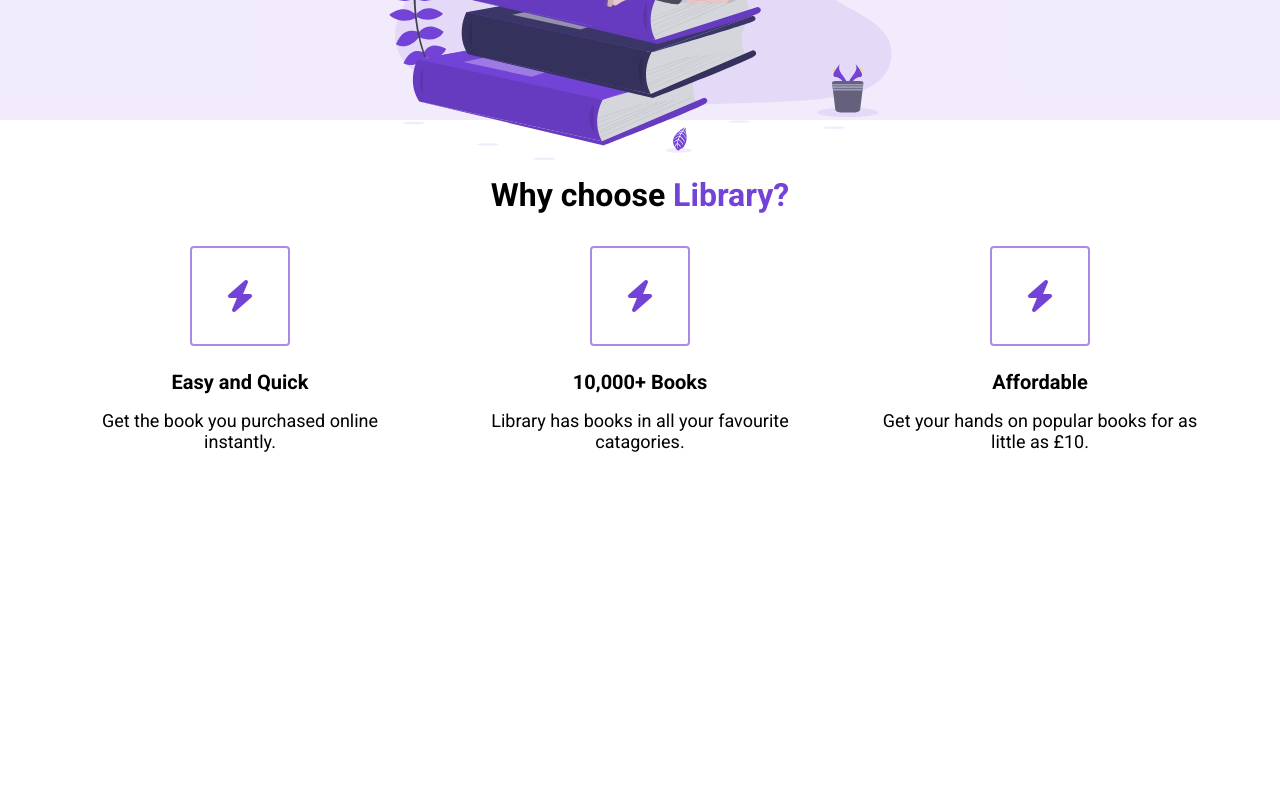
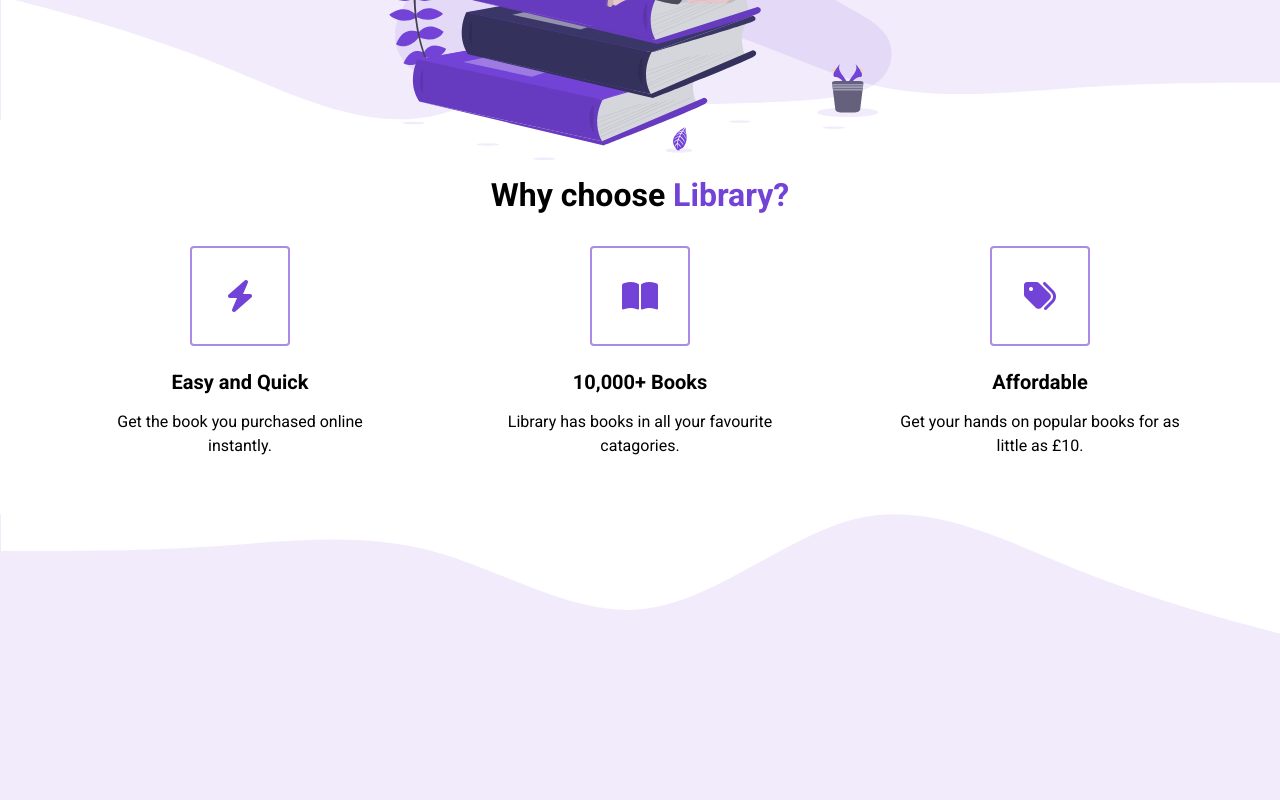
Before and after one commit to Mattyhooo/E-Commerce-Landing-Page, a plain HTML site: page index.html in a window 1280 px wide. Shown: the part 680-1480 px from the top of the page. Before the commit the page ends 1188 px from the top, so only its background shows below. Drawn offline with Linux system fonts and the light colour scheme.

Commit message:
V2 Progress

```diff
--- a/index.html
+++ b/index.html
@@ -58,7 +58,7 @@
               </div>
               <div class="highlight">
                 <div class="highlight__img">
-                  <i class="fas fa-bolt"></i>
+                  <i class="fas fa-book-open"></i>
                 </div>
                 <h3 class="highlight__title">10,000+ Books</h3>
                 <p class="highlight__para">
@@ -67,7 +67,7 @@
               </div>
               <div class="highlight">
                 <div class="highlight__img">
-                  <i class="fas fa-bolt"></i>
+                  <i class="fas fa-tags"></i>
                 </div>
                 <h3 class="highlight__title">Affordable</h3>
                 <p class="highlight__para">
@@ -78,20 +78,17 @@
           </div>
         </div>
       </section>
-      <!-- <section id="features">
-            <div class="container">
-                <div class="row">
 
-                </div>
-            </div>
-        </section>
-        <section id="latest">
-            <div class="container">
-                <div class="row">
-
-                </div>
-            </div>
-        </section> -->
+      <section id="features">
+        <div class="container">
+          <div class="row"></div>
+        </div>
+      </section>
+      <section id="latest">
+        <div class="container">
+          <div class="row"></div>
+        </div>
+      </section>
     </main>
   </body>
 </html>
--- a/styles.css
+++ b/styles.css
@@ -7,11 +7,17 @@
   font-family: "Roboto", sans-serif;
 }
 
+body {
+  max-width: 100vw;
+  overflow-x: hidden;
+}
+
 #landing {
   background-color: rgba(115, 66, 214, 0.1);
 }
 
 header {
+  /* height: calc(100vh - 80px); */
   height: calc(100vh - 80px);
 }
 
@@ -21,6 +27,10 @@ header {
 
 button {
   cursor: pointer;
+}
+
+button:hover {
+  transform: scale(1.1);
 }
 
 button:active {
@@ -61,6 +71,10 @@ img {
   max-height: 50vh;
 }
 
+p {
+  line-height: 1.5;
+}
+
 .Nav__link {
   margin-left: 16px;
   text-decoration: none;
@@ -80,6 +94,8 @@ img {
 
 .nav__link--primary:hover {
   text-decoration: none;
+  color: white;
+  background-color: #7342d6;
 }
 
 .header__container {
@@ -123,6 +139,7 @@ h2 {
 
 .header__image {
   padding: 20px;
+  z-index: 2;
 }
 
 .container {
@@ -134,6 +151,39 @@ h2 {
   margin: 0 auto;
 }
 /* HIGHLIGHTS */
+
+#highlights {
+  position: relative;
+  max-width: 100vw;
+}
+
+#highlights:before {
+  background: url(./assets/wave.svg);
+  content: "";
+  position: absolute;
+  width: 101vw;
+  height: 12vw;
+  top: 1px;
+  left: 1px;
+  z-index: 1;
+  background-size: cover;
+  background-repeat: no-repeat;
+  transform: translateY(-100%);
+}
+
+#highlights:after {
+  background: url(./assets/wave.svg);
+  content: "";
+  position: absolute;
+  width: 101vw;
+  height: 12vw;
+  bottom: 1px;
+  left: 1px;
+  z-index: 1;
+  background-size: cover;
+  background-repeat: no-repeat;
+  transform: translateY(100%) rotate(180deg);
+}
 
 .highlight__wrapper {
   display: flex;
@@ -150,7 +200,7 @@ h2 {
 
 .highlight__para {
   text-align: center;
-  font-size: 18px;
+  max-width: 280px;
 }
 
 .highlight__img {
@@ -170,3 +220,10 @@ h2 {
   font-size: 20px;
   margin-bottom: 16px;
 }
+
+/* FEATURES */
+
+#features {
+  background-color: rgba(115, 66, 214, 0.1);
+  height: 1000px;
+}
```
